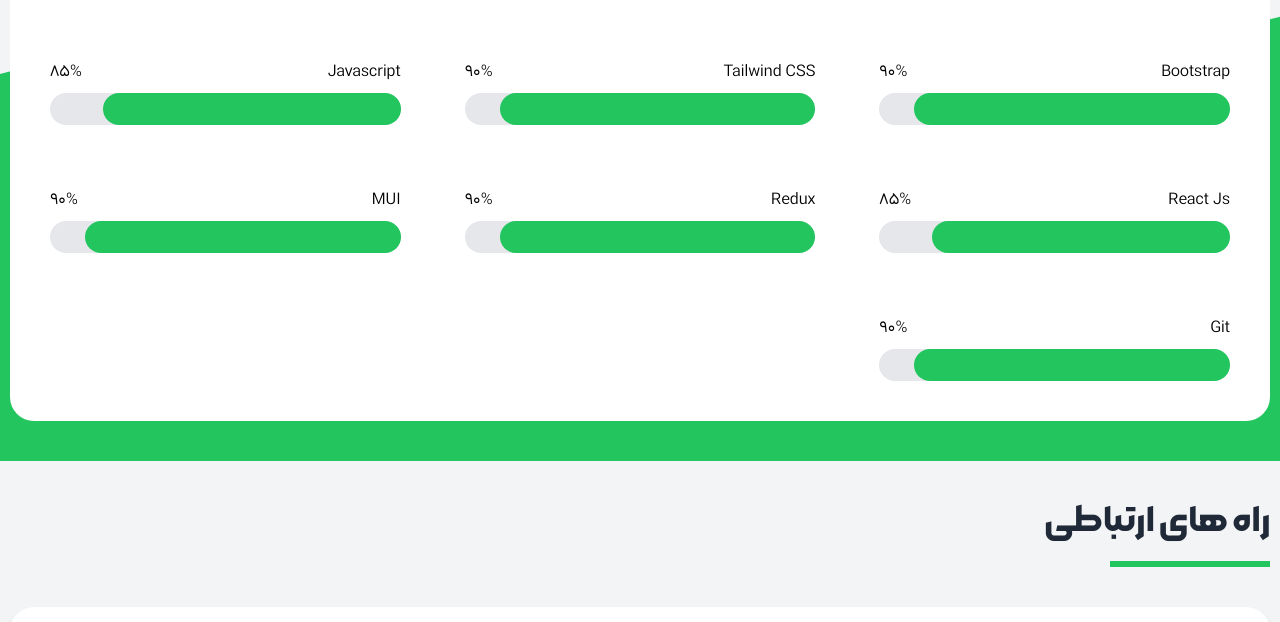
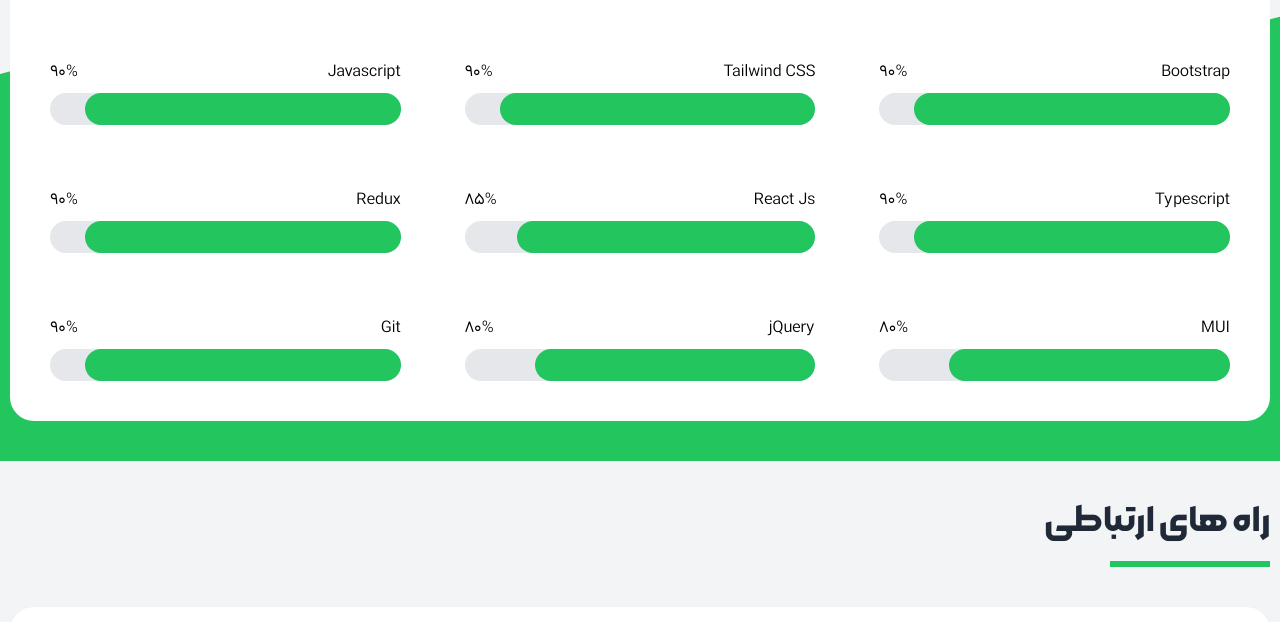
Before and after one commit to hadiheidariazar/my-website, a website: page index.html in a window 1280 px wide. Shown: the part 1503-2125 px from the top of the page. Drawn offline with nearby package versions, Linux system fonts and the light colour scheme.

Commit message:
add typescript and jquery skills progress

```diff
--- a/index.html
+++ b/index.html
@@ -332,11 +332,22 @@
                     <div class="progress flex flex-col gap-y-2" data-aos="fade-up">
                         <div class="flex justify-between items-center">
                             <p>Javascript</p>
-                            <p>85%</p>
+                            <p>90%</p>
                         </div>
                         <div class="progress-wrapper bg-gray-200 dark:bg-zinc-500 rounded-full">
                             <div
-                                class="progress-content bg-green-500 w-[85%] h-8 flex justify-between items-center rounded-full">
+                                class="progress-content bg-green-500 w-[90%] h-8 flex justify-between items-center rounded-full">
+                            </div>
+                        </div>
+                    </div>
+                    <div class="progress flex flex-col gap-y-2" data-aos="fade-up">
+                        <div class="flex justify-between items-center">
+                            <p>Typescript</p>
+                            <p>90%</p>
+                        </div>
+                        <div class="progress-wrapper bg-gray-200 dark:bg-zinc-500 rounded-full">
+                            <div
+                                class="progress-content bg-green-500 w-[90%] h-8 flex justify-between items-center rounded-full">
                             </div>
                         </div>
                     </div>
@@ -365,11 +376,22 @@
                     <div class="progress flex flex-col gap-y-2" data-aos="fade-up">
                         <div class="flex justify-between items-center">
                             <p>MUI</p>
-                            <p>90%</p>
+                            <p>80%</p>
                         </div>
                         <div class="progress-wrapper bg-gray-200 dark:bg-zinc-500 rounded-full">
                             <div
-                                class="progress-content bg-green-500 w-[90%] h-8 flex justify-between items-center rounded-full">
+                                class="progress-content bg-green-500 w-[80%] h-8 flex justify-between items-center rounded-full">
+                            </div>
+                        </div>
+                    </div>
+                    <div class="progress flex flex-col gap-y-2" data-aos="fade-up">
+                        <div class="flex justify-between items-center">
+                            <p>jQuery</p>
+                            <p>80%</p>
+                        </div>
+                        <div class="progress-wrapper bg-gray-200 dark:bg-zinc-500 rounded-full">
+                            <div
+                                class="progress-content bg-green-500 w-[80%] h-8 flex justify-between items-center rounded-full">
                             </div>
                         </div>
                     </div>
```
Also changed, not shown: src/styles/index.css.
